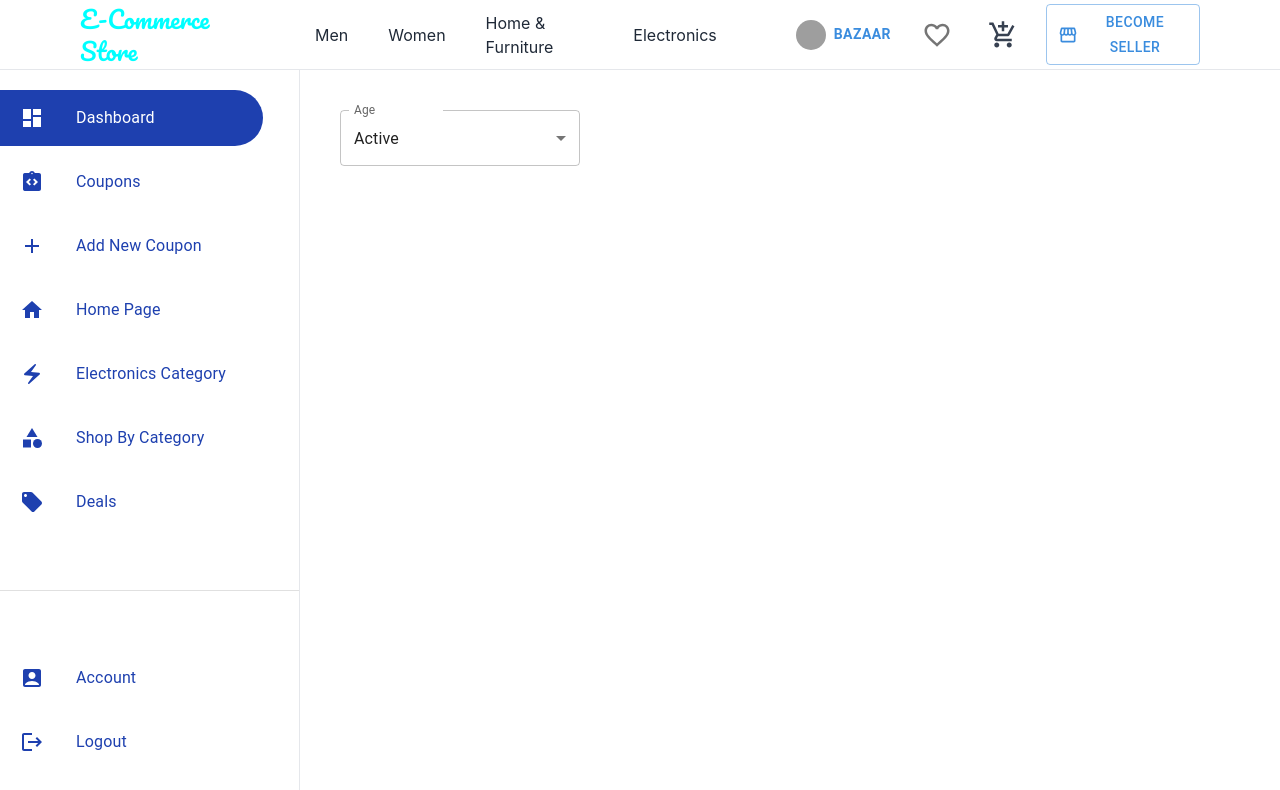
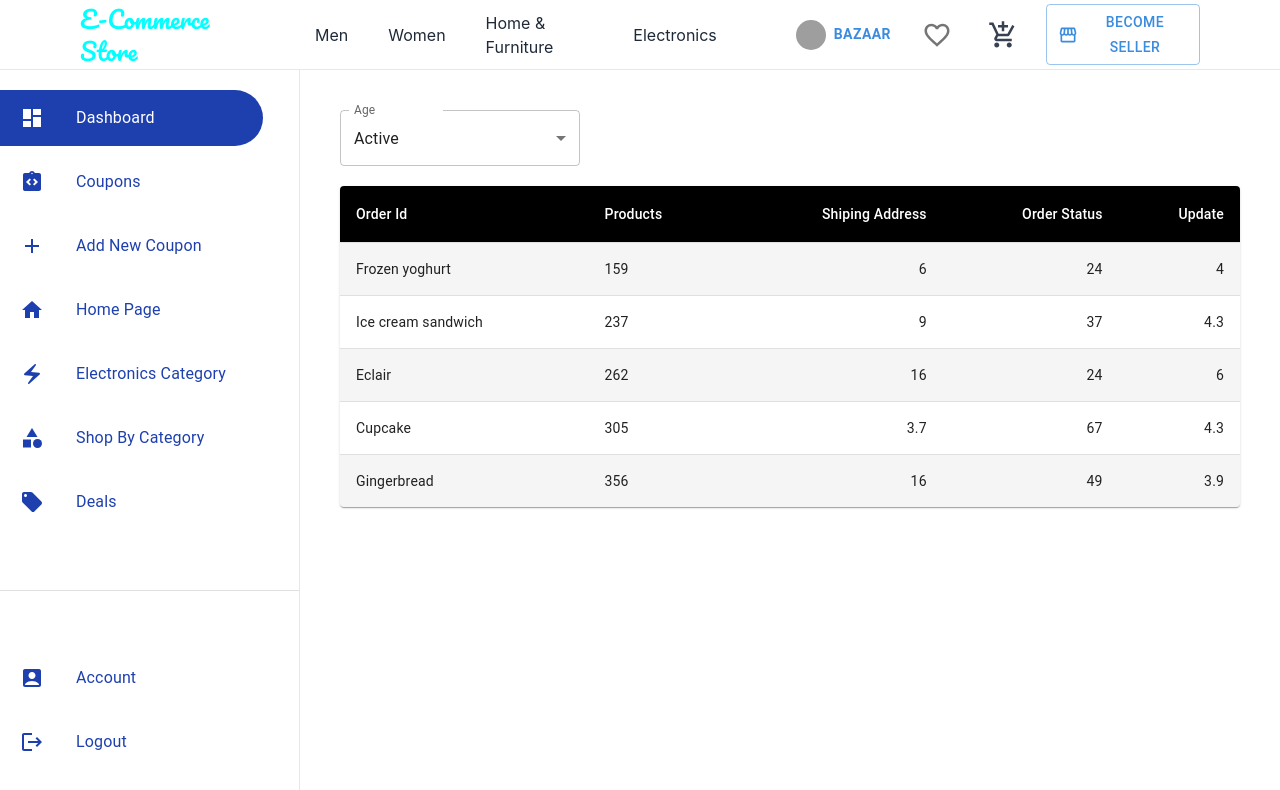
Before and after one commit to shubhcoding01/ecomproject, a React (Create React App) app: page /admin in a window 1280 px wide. Shown: the top 790 px of the page. Built offline with nearby package versions, Linux system fonts and the light colour scheme; grey boxes are pictures that could not be loaded; some icons are missing.

Commit message:
Add account status selection and order table to SellersTable component

```diff
--- a/src/admin/Pages/Sellers/SellersTable.tsx
+++ b/src/admin/Pages/Sellers/SellersTable.tsx
@@ -1,6 +1,45 @@
-import { FormControl, InputLabel, MenuItem, Select } from '@mui/material'
+import { FormControl, InputLabel, MenuItem, Paper, Select, styled, Table, TableBody, TableCell, tableCellClasses, TableContainer, TableHead, TableRow } from '@mui/material'
 import { title } from 'process'
 import React, { useState } from 'react'
+
+const StyledTableCell = styled(TableCell)(({ theme }) => ({
+  [`&.${tableCellClasses.head}`]: {
+    backgroundColor: theme.palette.common.black,
+    color: theme.palette.common.white,
+  },
+  [`&.${tableCellClasses.body}`]: {
+    fontSize: 14,
+  },
+}));
+
+const StyledTableRow = styled(TableRow)(({ theme }) => ({
+  '&:nth-of-type(odd)': {
+    backgroundColor: theme.palette.action.hover,
+  },
+  // hide last border
+  '&:last-child td, &:last-child th': {
+    border: 0,
+  },
+}));
+
+function createData(
+  name: string,
+  calories: number,
+  fat: number,
+  carbs: number,
+  protein: number,
+) {
+  return { name, calories, fat, carbs, protein };
+}
+
+const rows = [
+  createData('Frozen yoghurt', 159, 6.0, 24, 4.0),
+  createData('Ice cream sandwich', 237, 9.0, 37, 4.3),
+  createData('Eclair', 262, 16.0, 24, 6.0),
+  createData('Cupcake', 305, 3.7, 67, 4.3),
+  createData('Gingerbread', 356, 16.0, 49, 3.9),
+];
+
 
 const accountStatusOptions = [
   {
@@ -41,6 +80,7 @@ const SellersTable = () => {
         setAccountStatus(event.target.value);
     }
   return (
+    <>
     <div className='pb-5 w-60'>
         <FormControl fullWidth>
   <InputLabel id="demo-simple-select-label">Age</InputLabel>
@@ -56,6 +96,37 @@ const SellersTable = () => {
   </Select>
 </FormControl>
     </div>
+
+
+
+     <TableContainer component={Paper}>
+      <Table sx={{ minWidth: 700 }} aria-label="customized table">
+        <TableHead>
+          <TableRow>
+            <StyledTableCell>Order Id</StyledTableCell>
+            <StyledTableCell>Products</StyledTableCell>
+            <StyledTableCell align="right">Shiping Address</StyledTableCell>
+            <StyledTableCell align="right">Order Status</StyledTableCell>
+            <StyledTableCell align="right">Update</StyledTableCell>
+          </TableRow>
+        </TableHead>
+        <TableBody>
+          {rows.map((row) => (
+            <StyledTableRow key={row.name}>
+              <StyledTableCell component="th" scope="row">
+                {row.name}
+              </StyledTableCell>
+              <StyledTableCell >{row.calories}</StyledTableCell>
+              <StyledTableCell align="right">{row.fat}</StyledTableCell>
+              <StyledTableCell align="right">{row.carbs}</StyledTableCell>
+              <StyledTableCell align="right">{row.protein}</StyledTableCell>
+            </StyledTableRow>
+          ))}
+        </TableBody>
+      </Table>
+    </TableContainer>
+
+    </>
   )
 }
 
```
